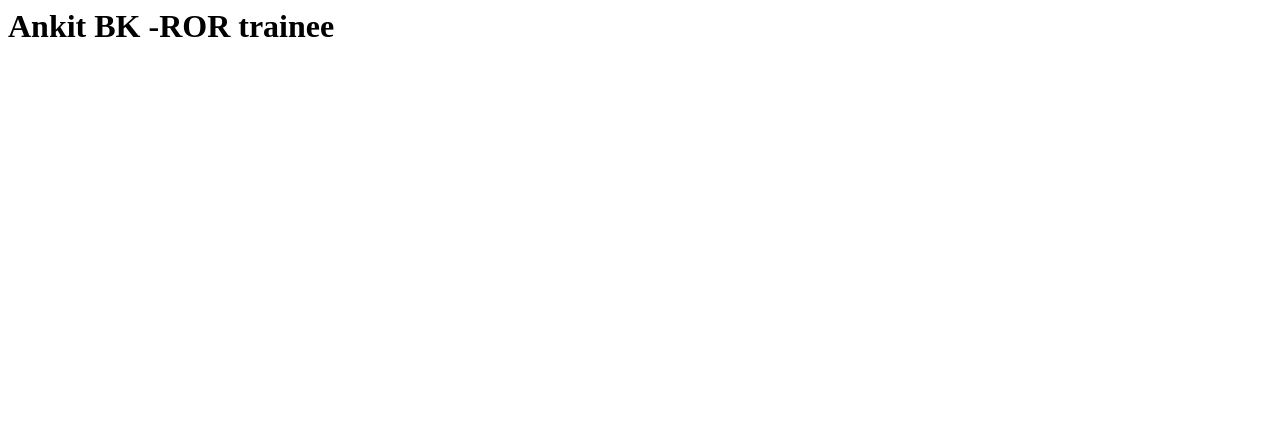
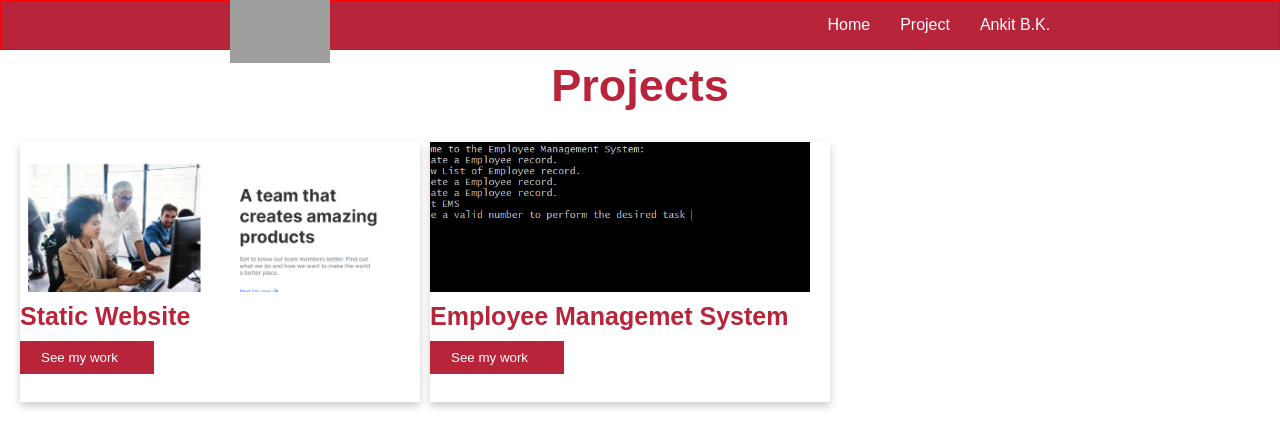
Before and after one commit to ankitbk07/ankit-bajratech, a plain HTML site: page index.html in a window 1280 px wide. Drawn offline with Linux system fonts and the light colour scheme; grey boxes are pictures that could not be loaded.

Commit message:
feat: add portfolio website

```diff
--- /dev/null
+++ b/index.css
@@ -0,0 +1,116 @@
+*{
+    box-sizing: border-box;
+    margin: 0px;
+    background-color: #FFFFFF;
+    font-family: 'Poppins', sans-serif;
+}
+
+html{
+    font-size: 62.5%;
+}
+body{
+    font-size: 1.6rem;
+}
+
+a{
+    text-decoration: none;
+
+}
+
+
+
+
+ul,li{
+    list-style-type: none;
+
+
+}
+li{
+    background-color: #b8243a;
+    color: #FFFFFF;
+}
+.bajra-logo
+{
+    width: 10rem;
+    object-fit: contain;
+}
+.nav{
+    height:5rem;
+    display: flex;
+    align-items: center;
+    justify-content: space-around;
+    background-color: #b8243a;
+    border: 1px solid red;
+
+}
+
+.nav-list{
+    display: flex;
+    align-items: center;
+    gap: 3rem;
+    background-color: #b8243a;
+}
+.nav-link-text{
+    background-color: #b8243a;
+    color: #b8243a;
+}
+.nav-link{
+    background-color: #b8243a;
+    color: #FFFFFF;
+    text-decoration: none;
+    cursor: pointer;
+}
+.nav-link:visited{
+    text-decoration: none;
+}
+
+.project-heading{
+    color: #b8243a;
+    font-size: 3rem ;
+    text-align: center;
+    padding: 1rem;
+}
+
+.project{
+    max-width: 100%;
+    /* border:1px solid red; */
+    height: 30rem;
+    display: flex;
+    padding: 2rem;
+    gap:1rem;
+
+}
+
+.project-card{
+    width: 40rem;
+    height: auto;
+    /* border: 1px solid red; */
+    display: flex;
+    flex-direction: column;
+    gap: 1rem;
+    box-shadow: 0 4px 8px 0 rgba(0,0,0,0.2);
+
+}
+
+.project-card-img{
+    width: 38rem;
+    height:15rem;
+    object-fit: cover;
+}
+
+.project-card-img:nth-child(2){
+    object-fit: cover;
+}
+
+.project-card-title{
+    color: #b8243a;
+    font-size: 2.5rem;
+}
+
+
+.button-card-link{
+    background-color: #b8243a;
+    border-style: none;
+    color: #FFFFFF;
+    padding: 9px 32px 9px 21px;
+}
--- a/index.html
+++ b/index.html
@@ -2,10 +2,55 @@
 <head>
     <meta charset="UTF-8">
     <meta name="viewport" content="width=device-width, initial-scale=1.0">
-    <title>Document</title>
+    <title>My Bajra Page</title>
+    <link rel="stylesheet" href="index.css">
+
+
+
 </head>
 <body>
-    <h1>Ankit BK -ROR trainee </h1>
+    <header>
+        <nav class="nav">
+                <img class="bajra-logo" src="https://bajratechnologies.com/web/image/website/1/logo/Bajra%20Technologies?unique=2efb9d7" alt="Bajra-logo">
+                <ul class="nav-list">
+                    <li class="nav-list-text"><a class="nav-link" target="_self">Home</a></li>
+                    <li class="nav-list-text"><a class="nav-link" target="_self">Project</a></li>
+                    <li class="nav-list-text"><a class="nav-link" target="_self">Ankit B.K.</a></li>
+                </ul>
+            </nav>
+    </header>
 
+    <main>
+        <section role= "heading" class="project-heading">
+            <h1>Projects</h1>
+
+        </section>
+
+        <section class="project">
+
+            <div class="project-card">
+                <div role="card-image">
+                    <img class="project-card-img" src="./images/static website.png" loading="eager" alt="img-source">
+                </div>
+                <h2 class="project-card-title">Static Website</h2>
+                <a href=""><button class="button-card-link">See my work <img src="" alt=""></button>
+                </a>
+
+            </div>
+            <div class="project-card">
+                <div role="card-image">
+                    <img class="project-card-img" src="./images/Employee Managemet System.png" alt="img-source">
+                </div>
+                <h2 class="project-card-title">Employee Managemet System</h2>
+
+                <a href=""><button class="button-card-link">See my work <img src="" alt=""></button>
+
+                </a>
+
+
+            </div>
+
+        </section>
+    </main>
 </body>
 </html>
```
Also changed, not shown: images/Employee Managemet System.png (added), images/icon-arrow-right-2.svg (added), images/static website.png (added).
